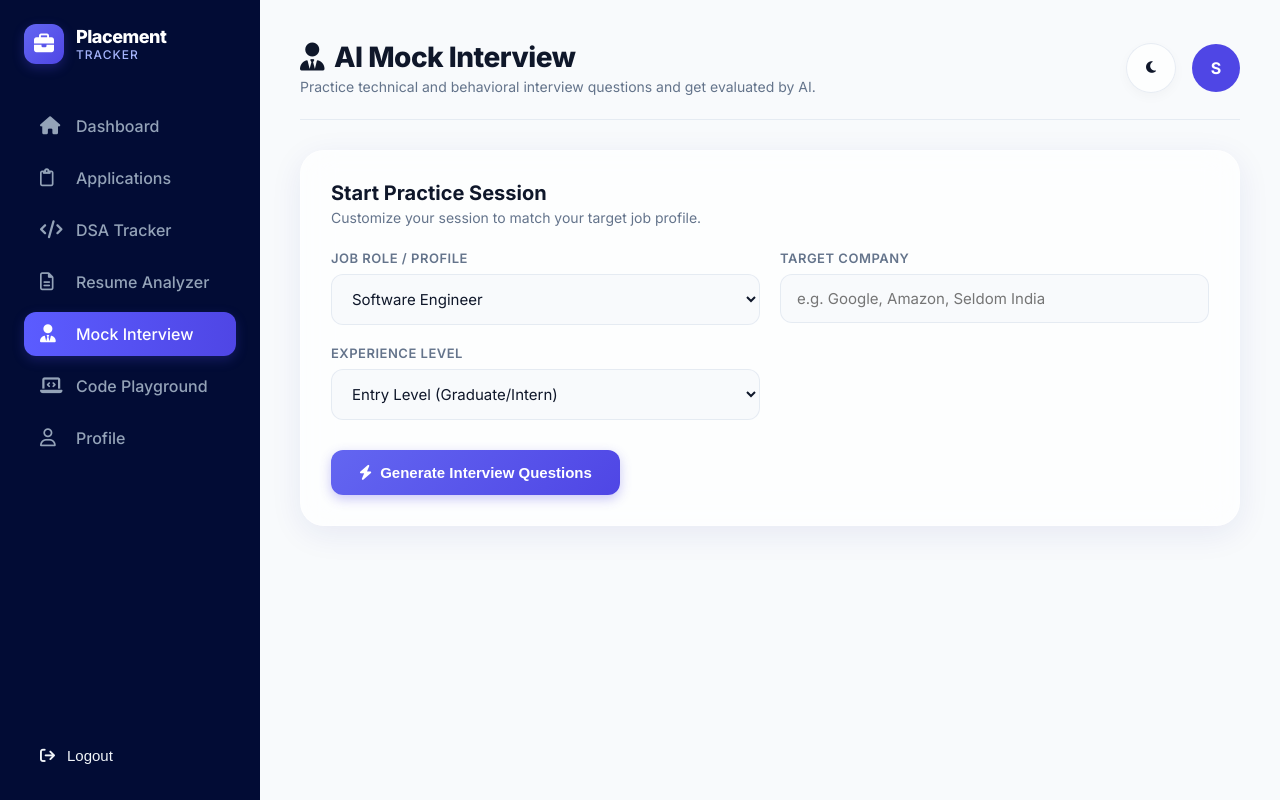
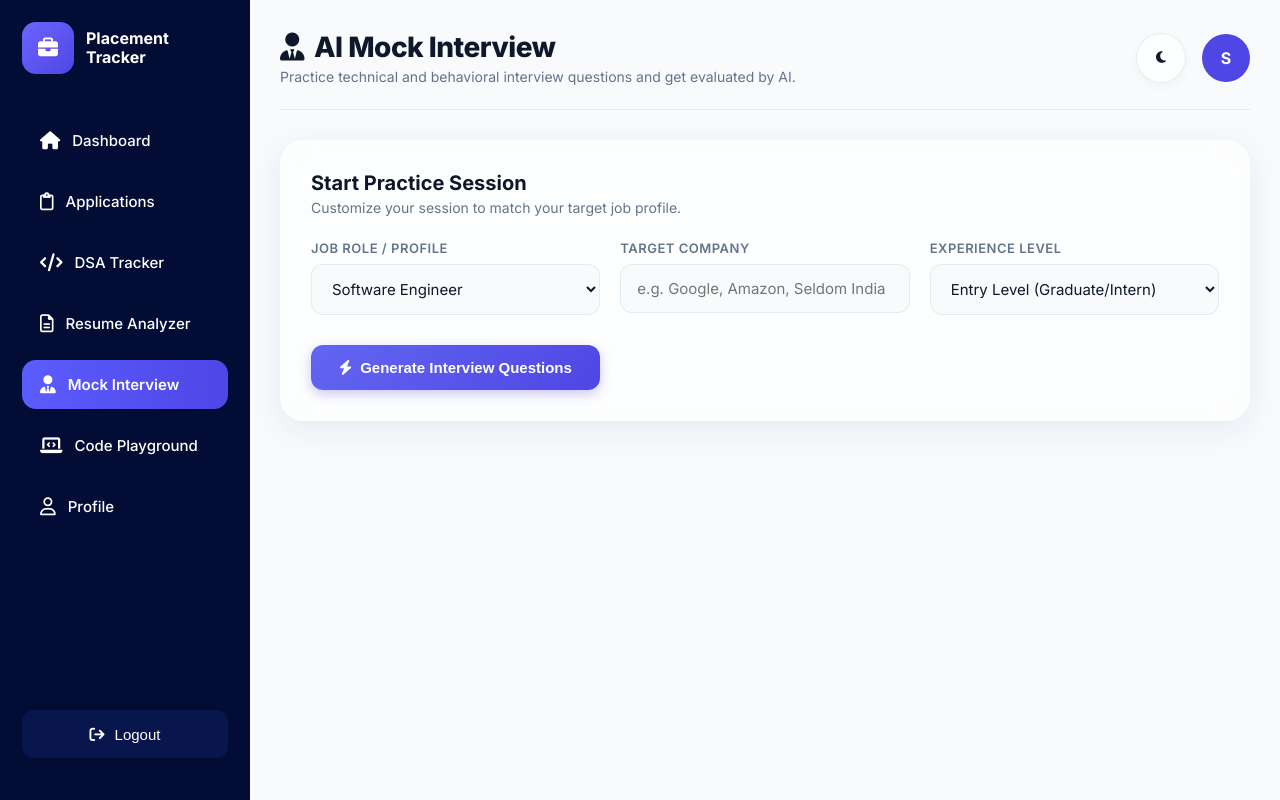
Before and after one commit to akshayvijayhere/placement-tracker, a plain HTML site: page Frontend/pages/mock-interview.html in a window 1280 px wide. Drawn offline with Linux system fonts and the light colour scheme; no server answers; sample sign-in values are in the browser's storage.

Commit message:
style: synchronize mock-interview and code-playground sidebar/layout with dashboard

```diff
--- a/Frontend/pages/code-playground.css
+++ b/Frontend/pages/code-playground.css
@@ -15,7 +15,7 @@
   --danger-bg: rgba(239, 68, 68, 0.1);
   --glass-shadow: 0 8px 32px 0 rgba(31, 38, 135, 0.08);
   --glass-border: rgba(255, 255, 255, 0.4);
-  --sidebar-width: 260px;
+  --sidebar-width: 250px;
   --editor-bg: #1e1e2e;
   --editor-text: #cdd6f4;
   --editor-gutter: #313244;
@@ -55,17 +55,17 @@ body {
 /* Sidebar Styling */
 .sidebar {
   width: var(--sidebar-width);
+  height: 100dvh;
   background-color: #020c35;
   color: white;
-  padding: 24px;
+  padding: 22px;
   display: flex;
   flex-direction: column;
-  flex-shrink: 0;
-  transition: transform 0.3s ease;
   position: fixed;
   top: 0;
   bottom: 0;
   left: 0;
+  overflow-y: auto;
   z-index: 1000;
 }
 
@@ -77,18 +77,19 @@ body {
   display: flex;
   align-items: center;
   gap: 12px;
-  margin-bottom: 40px;
+  margin-bottom: 42px;
 }
 
 .logo-box {
-  background: linear-gradient(135deg, #6366f1, #4f46e5);
-  width: 40px;
-  height: 40px;
-  border-radius: 12px;
+  width: 52px;
+  height: 52px;
+  border-radius: 14px;
+  background: linear-gradient(135deg, #6d63ff, #4f46e5);
   display: flex;
+  justify-content: center;
   align-items: center;
-  justify-content: center;
-  box-shadow: 0 4px 12px rgba(79, 70, 229, 0.3);
+  color: white;
+  font-size: 20px;
 }
 
 .logo-box i {
@@ -99,86 +100,76 @@ body {
 .logo-text {
   display: flex;
   flex-direction: column;
-}
-
-.logo-text span:first-child {
-  font-size: 18px;
-  font-weight: 800;
-  letter-spacing: -0.5px;
+  color: white;
+  font-size: 16px;
+  font-weight: 700;
   line-height: 1.2;
-}
-
-.logo-text span:last-child {
-  font-size: 12px;
-  color: #a5b4fc;
-  font-weight: 500;
-  letter-spacing: 1px;
-  text-transform: uppercase;
 }
 
 .menu {
   display: flex;
   flex-direction: column;
-  gap: 8px;
-  flex-grow: 1;
+  gap: 12px;
 }
 
 .menu-item {
+  text-decoration: none;
+  color: white;
+  padding: 15px 18px;
+  border-radius: 14px;
   display: flex;
   align-items: center;
   gap: 12px;
-  padding: 12px 16px;
-  color: #94a3b8;
-  text-decoration: none;
+  transition: all 0.3s ease;
+  font-size: 15px;
   font-weight: 500;
-  border-radius: 12px;
-  transition: all 0.2s ease;
 }
 
 .menu-item i {
   font-size: 18px;
-  width: 24px;
 }
 
 .menu-item:hover {
+  background: #101f59;
   color: white;
-  background-color: rgba(255, 255, 255, 0.05);
 }
 
 .menu-item.active {
+  background: linear-gradient(90deg, #5b5cff, #4f46e5);
+  font-weight: 600;
   color: white;
-  background: linear-gradient(90deg, #5b5cff, #4f46e5);
-  box-shadow: 0 4px 12px rgba(79, 70, 229, 0.25);
 }
 
 .logout-btn {
   margin-top: auto;
+  margin-bottom: 20px;
+  width: 100%;
+  height: 48px;
+  border: none;
+  border-radius: 12px;
+  background: #09164d;
+  color: white;
+  cursor: pointer;
+  font-size: 15px;
+  font-weight: 500;
   display: flex;
   align-items: center;
-  gap: 12px;
-  padding: 12px 16px;
-  color: #f1f5f9;
-  background: none;
-  border: none;
-  font-size: 15px;
-  font-weight: 500;
-  cursor: pointer;
-  width: 100%;
-  border-radius: 12px;
+  justify-content: center;
+  gap: 10px;
   transition: all 0.2s ease;
-  text-align: left;
 }
 
 .logout-btn:hover {
-  background-color: rgba(239, 68, 68, 0.1);
-  color: #ef4444;
+  background: #0d1f4a;
+  color: white;
 }
 
 /* Main Content Layout */
 .main-content {
-  flex-grow: 1;
   margin-left: var(--sidebar-width);
-  padding: 40px;
+  width: calc(100% - var(--sidebar-width));
+  min-width: 0;
+  padding: 30px;
   min-height: 100vh;
   display: flex;
   flex-direction: column;
--- a/Frontend/pages/mock-interview.css
+++ b/Frontend/pages/mock-interview.css
@@ -15,7 +15,7 @@
   --danger-bg: rgba(239, 68, 68, 0.1);
   --glass-shadow: 0 8px 32px 0 rgba(31, 38, 135, 0.08);
   --glass-border: rgba(255, 255, 255, 0.4);
-  --sidebar-width: 260px;
+  --sidebar-width: 250px;
 }
 
 /* Dark Mode Variables */
@@ -52,17 +52,17 @@ body {
 /* Sidebar Styling */
 .sidebar {
   width: var(--sidebar-width);
+  height: 100dvh;
   background-color: #020c35;
   color: white;
-  padding: 24px;
+  padding: 22px;
   display: flex;
   flex-direction: column;
-  flex-shrink: 0;
-  transition: transform 0.3s ease;
   position: fixed;
   top: 0;
   bottom: 0;
   left: 0;
+  overflow-y: auto;
   z-index: 1000;
 }
 
@@ -74,18 +74,19 @@ body {
   display: flex;
   align-items: center;
   gap: 12px;
-  margin-bottom: 40px;
+  margin-bottom: 42px;
 }
 
 .logo-box {
-  background: linear-gradient(135deg, #6366f1, #4f46e5);
-  width: 40px;
-  height: 40px;
-  border-radius: 12px;
+  width: 52px;
+  height: 52px;
+  border-radius: 14px;
+  background: linear-gradient(135deg, #6d63ff, #4f46e5);
   display: flex;
+  justify-content: center;
   align-items: center;
-  justify-content: center;
-  box-shadow: 0 4px 12px rgba(79, 70, 229, 0.3);
+  color: white;
+  font-size: 20px;
 }
 
 .logo-box i {
@@ -96,86 +97,76 @@ body {
 .logo-text {
   display: flex;
   flex-direction: column;
-}
-
-.logo-text span:first-child {
-  font-size: 18px;
-  font-weight: 800;
-  letter-spacing: -0.5px;
+  color: white;
+  font-size: 16px;
+  font-weight: 700;
   line-height: 1.2;
-}
-
-.logo-text span:last-child {
-  font-size: 12px;
-  color: #a5b4fc;
-  font-weight: 500;
-  letter-spacing: 1px;
-  text-transform: uppercase;
 }
 
 .menu {
   display: flex;
   flex-direction: column;
-  gap: 8px;
-  flex-grow: 1;
+  gap: 12px;
 }
 
 .menu-item {
+  text-decoration: none;
+  color: white;
+  padding: 15px 18px;
+  border-radius: 14px;
   display: flex;
   align-items: center;
   gap: 12px;
-  padding: 12px 16px;
-  color: #94a3b8;
-  text-decoration: none;
+  transition: all 0.3s ease;
+  font-size: 15px;
   font-weight: 500;
-  border-radius: 12px;
-  transition: all 0.2s ease;
 }
 
 .menu-item i {
   font-size: 18px;
-  width: 24px;
 }
 
 .menu-item:hover {
+  background: #101f59;
   color: white;
-  background-color: rgba(255, 255, 255, 0.05);
 }
 
 .menu-item.active {
+  background: linear-gradient(90deg, #5b5cff, #4f46e5);
+  font-weight: 600;
   color: white;
-  background: linear-gradient(90deg, #5b5cff, #4f46e5);
-  box-shadow: 0 4px 12px rgba(79, 70, 229, 0.25);
 }
 
 .logout-btn {
   margin-top: auto;
+  margin-bottom: 20px;
+  width: 100%;
+  height: 48px;
+  border: none;
+  border-radius: 12px;
+  background: #09164d;
+  color: white;
+  cursor: pointer;
+  font-size: 15px;
+  font-weight: 500;
   display: flex;
   align-items: center;
-  gap: 12px;
-  padding: 12px 16px;
-  color: #f1f5f9;
-  background: none;
-  border: none;
-  font-size: 15px;
-  font-weight: 500;
-  cursor: pointer;
-  width: 100%;
-  border-radius: 12px;
+  justify-content: center;
+  gap: 10px;
   transition: all 0.2s ease;
-  text-align: left;
 }
 
 .logout-btn:hover {
-  background-color: rgba(239, 68, 68, 0.1);
-  color: #ef4444;
+  background: #0d1f4a;
+  color: white;
 }
 
 /* Main Content Layout */
 .main-content {
-  flex-grow: 1;
   margin-left: var(--sidebar-width);
-  padding: 40px;
+  width: calc(100% - var(--sidebar-width));
+  min-width: 0;
+  padding: 30px;
   min-height: 100vh;
   display: flex;
   flex-direction: column;
```
